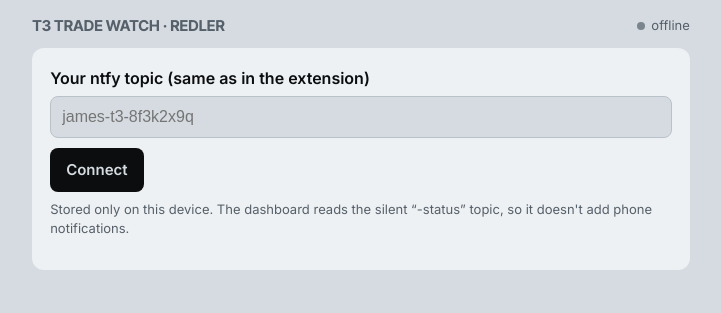
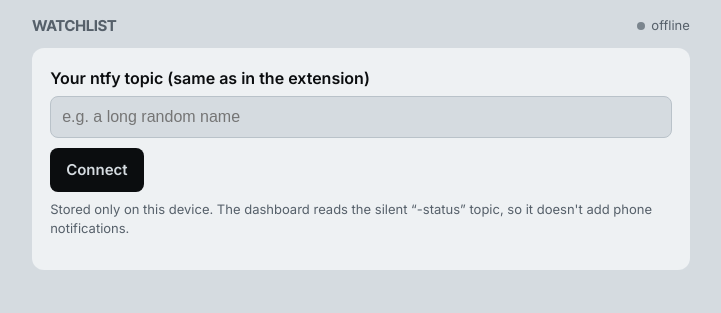
Before and after one commit to jamespeng1998/dashboard, a plain HTML site: page dashboard/index.html in a window 1280 px wide. Shown: the whole page, without its empty margins (279-1000 px from the left). Drawn offline with Linux system fonts and the light colour scheme.

Commit message:
Update index.html

```diff
--- a/dashboard/index.html
+++ b/dashboard/index.html
@@ -5,7 +5,9 @@
 <meta name="viewport" content="width=device-width, initial-scale=1">
 <meta name="theme-color" content="#16191c">
 <meta name="apple-mobile-web-app-capable" content="yes">
-<title>T3 Trade Watch</title>
+<meta name="apple-mobile-web-app-title" content="Watchlist">
+<meta name="robots" content="noindex, nofollow">
+<title>Watchlist</title>
 <link rel="preconnect" href="https://fonts.googleapis.com">
 <link href="https://fonts.googleapis.com/css2?family=Inter+Tight:wght@600;700&family=Inter:wght@400;500;600&display=swap" rel="stylesheet">
 <style>
@@ -59,11 +61,11 @@ button:focus-visible,input:focus-visible{outline:3px solid var(--amber);outline-
 </head>
 <body>
 <div class="wrap">
-  <header><h1>T3 TRADE WATCH · REDLER</h1><div class="feed"><i class="dot" id="feedDot"></i><span id="feedTxt">offline</span></div></header>
+  <header><h1>WATCHLIST</h1><div class="feed"><i class="dot" id="feedDot"></i><span id="feedTxt">offline</span></div></header>
 
   <section id="setup" class="setup" hidden>
     <label for="topic">Your ntfy topic (same as in the extension)</label>
-    <input id="topic" autocomplete="off" autocapitalize="off" spellcheck="false" placeholder="james-t3-8f3k2x9q">
+    <input id="topic" autocomplete="off" autocapitalize="off" spellcheck="false" placeholder="e.g. a long random name">
     <button id="saveTopic">Connect</button>
     <p class="note">Stored only on this device. The dashboard reads the silent “-status” topic, so it doesn't add phone notifications.</p>
   </section>
@@ -143,7 +145,7 @@ function render() {
     if (lastState && lastState.kind === 'down') { cls = 'down'; big = 'DOWN'; sub = `${lastState.reason || 'Monitor reported a problem'} · since ${tET(lastState.at)} ET`; }
     else if (!inWindowET()) { big = 'OFF HOURS'; sub = `Last heard ${ago(last.at)}`; }
     else if (quiet > STALE_MS) { cls = 'stale'; big = 'STALE'; sub = `Monitor silent for ${ago(last.at).replace(' ago', '')}. Check your computer`; }
-    else { cls = 'live'; big = 'LIVE'; sub = `Last heartbeat ${ago(last.at)} · watching Redler’s positions`; }
+    else { cls = 'live'; big = 'LIVE'; sub = `Last heartbeat ${ago(last.at)} · monitoring positions`; }
   }
   lamp.className = 'lamp ' + cls; $('lampBig').textContent = big; $('lampSub').textContent = sub;
 
```
